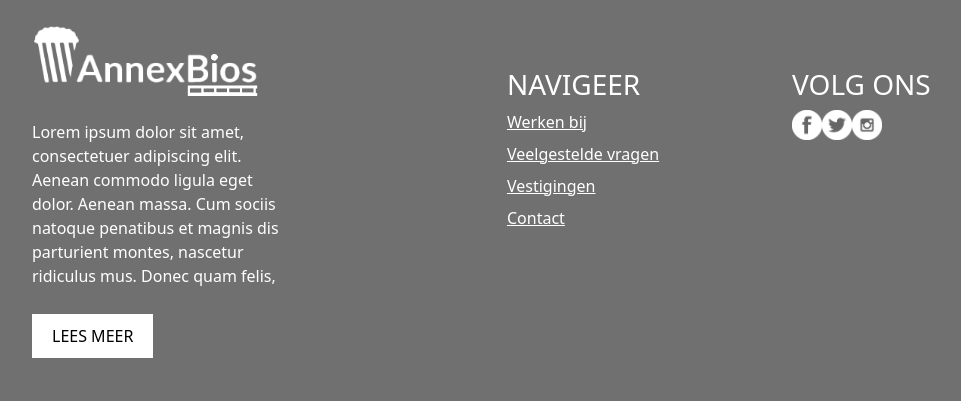
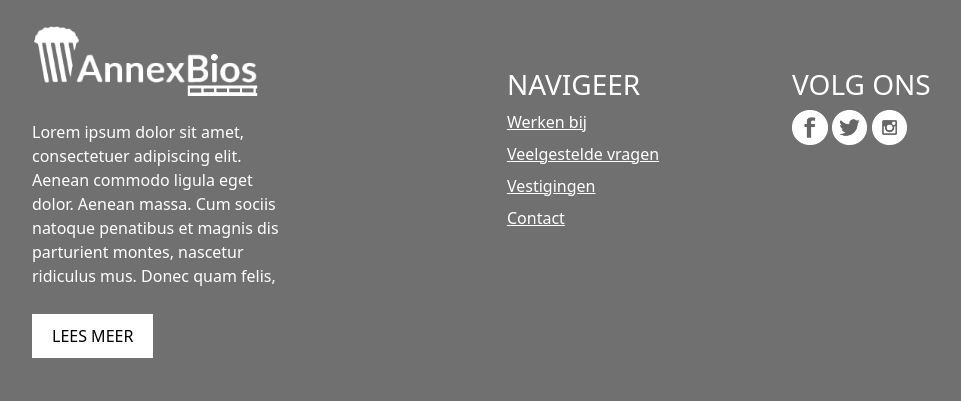
Before and after one commit to David-Schoots/AnnexBios, a PHP site: page / in a window 1280 px wide. Shown: the top 401 px of the page, without its empty margins (50-1011 px from the left). Run offline with PHP 8.4, Linux system fonts and the light colour scheme.

Commit message:
footer space between img bigger

```diff
--- a/includes/footer.php
+++ b/includes/footer.php
@@ -28,15 +28,17 @@
         <a href="#" style="color: white;" class="d-block">Contact</a>
       </div>
 
-      <!-- 3rd Column: Social Media -->
+     <!-- 3rd Column: Social Media -->
       <div class="col-12 col-md-4 mb-4 mt-5 align-items-start">
         <h3 style="color: white;">VOLG ONS</h3>
-        <div class="d-flex align-items-center">
-          <a href="#" title="Facebook"><img src="./assets/icons/facebook.png" class="mr-3" width="30" alt="Facebook"></a>
-          <a href="#" title="Twitter"><img src="./assets/icons/twitter.png" class="mr-3" width="30" alt="Twitter"></a>
-          <a href="#" title="Instagram"><img src="./assets/icons/instagram.png" width="30" alt="Instagram"></a>
+        <div class="align-items-center">
+          <a href="#" title="Facebook"><img src="./assets/icons/facebook.png" width="10%" alt="Facebook"></a>
+          <a href="#" title="Twitter"><img src="./assets/icons/twitter.png"  width="10%" alt="Twitter"></a>
+          <a href="#" title="Instagram"><img src="./assets/icons/instagram.png" width="10%" alt="Instagram"></a>
         </div>
       </div>
+
+
     </div>
   </div>
 </footer>
```
